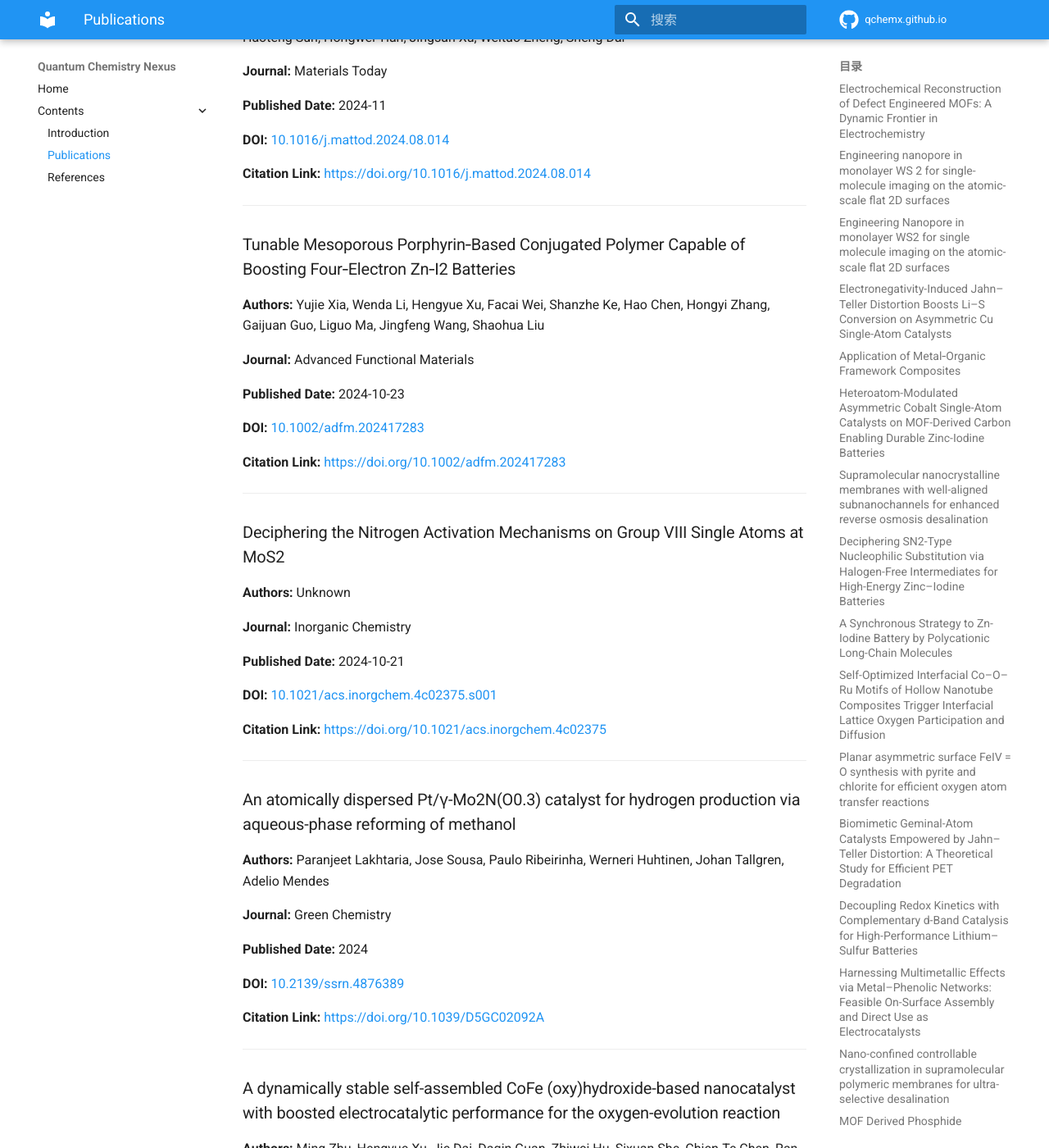
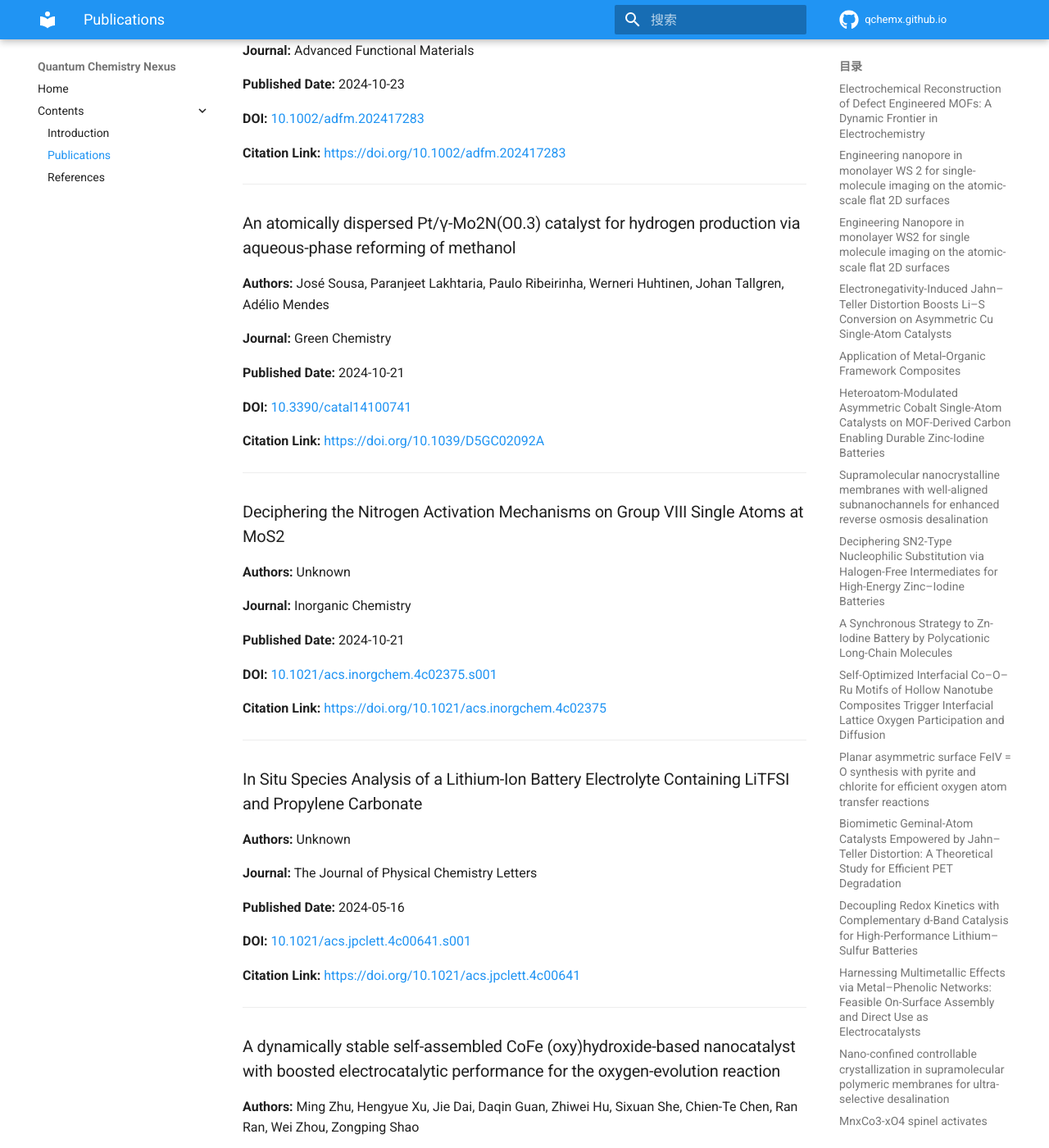
Before and after one commit to QChemX/qchemx.github.io, an MkDocs documentation site: the page built from docs/publications.md, in a window 1280 px wide and 1400 px high, scrolled down 19442 px. Shown: the whole window at 82% size. Built offline with MkDocs 1.6.1 and Material for MkDocs 9.7.7, drawn with Linux system fonts in a browser that asks for light colours; comment, search, counter and statistics services are not loaded; some of the changed text lies outside the part shown.

Commit message:
[orcid sync] Update publications

```diff
--- a/docs/publications.md
+++ b/docs/publications.md
@@ -246,22 +246,6 @@ This page was generated automatically.
 
 ---
 
-### MOF Derived Phosphide Nanocubes with Internal Heterojunction: A Study Powered by Single Entity Electrochemistry
-
-**Authors:** Zilong Chen, Hengyue Xu, Tingting Chen, Jiaqi Zhang, Songtao Zhang, Long Chen, Huan Pang, Zhongjie Huang
-
-**Journal:** Nano Letters
-
-**Published Date:** 2025-3-17
-
-**DOI:** [10.1021/acs.nanolett.5c00233](https://doi.org/10.1021/acs.nanolett.5c00233)
-
-**Citation Link:** [https://doi.org/10.1021/acs.nanolett.5c00233](https://doi.org/10.1021/acs.nanolett.5c00233)
-
-
-
----
-
 ### MnxCo3-xO4 spinel activates peroxymonosulfate for highly effective bisphenol A degradation with ultralow catalyst and persulfate usage
 
 **Authors:** Lu-Lu Zhou, Hengyue Xu, Yi-Han Sheng, Wei-Kang Wang, Juan Xu
@@ -481,6 +449,38 @@ This page was generated automatically.
 **DOI:** [10.1021/jacs.5c05786.s001](https://doi.org/10.1021/jacs.5c05786.s001)
 
 **Citation Link:** [https://doi.org/10.1021/jacs.5c05786](https://doi.org/10.1021/jacs.5c05786)
+
+
+
+---
+
+### MOF Derived Phosphide Nanocubes with Internal Heterojunction: A Study Powered by Single Entity Electrochemistry
+
+**Authors:** Unknown
+
+**Journal:** Nano Letters
+
+**Published Date:** 2025-03-26
+
+**DOI:** [10.1021/acs.nanolett.5c00233.s001](https://doi.org/10.1021/acs.nanolett.5c00233.s001)
+
+**Citation Link:** [https://doi.org/10.1021/acs.nanolett.5c00233](https://doi.org/10.1021/acs.nanolett.5c00233)
+
+
+
+---
+
+### Regulation of Rh Single-Atom Coordination for Enhanced Reverse Hydrogen Spillover and Efficient Electrochemical Dechlorination
+
+**Authors:** Unknown
+
+**Journal:** Journal of the American Chemical Society
+
+**Published Date:** 2025
+
+**DOI:** [10.1021/jacs.5c18184.s001](https://doi.org/10.1021/jacs.5c18184.s001)
+
+**Citation Link:** [https://doi.org/10.1021/JACS.5C18184](https://doi.org/10.1021/JACS.5C18184)
 
 
 
@@ -918,6 +902,22 @@ This page was generated automatically.
 
 ---
 
+### An atomically dispersed Pt/γ-Mo2N(O0.3) catalyst for hydrogen production via aqueous-phase reforming of methanol
+
+**Authors:** José Sousa, Paranjeet Lakhtaria, Paulo Ribeirinha, Werneri Huhtinen, Johan Tallgren, Adélio Mendes
+
+**Journal:** Green Chemistry
+
+**Published Date:** 2024-10-21
+
+**DOI:** [10.3390/catal14100741](https://doi.org/10.3390/catal14100741)
+
+**Citation Link:** [https://doi.org/10.1039/D5GC02092A](https://doi.org/10.1039/D5GC02092A)
+
+
+
+---
+
 ### Deciphering the Nitrogen Activation Mechanisms on Group VIII Single Atoms at MoS2
 
 **Authors:** Unknown
@@ -934,17 +934,17 @@ This page was generated automatically.
 
 ---
 
-### An atomically dispersed Pt/γ-Mo2N(O0.3) catalyst for hydrogen production via aqueous-phase reforming of methanol
+### In Situ Species Analysis of a Lithium-Ion Battery Electrolyte Containing LiTFSI and Propylene Carbonate
 
-**Authors:** Paranjeet Lakhtaria, Jose Sousa, Paulo Ribeirinha, Werneri Huhtinen, Johan Tallgren, Adelio Mendes
+**Authors:** Unknown
 
-**Journal:** Green Chemistry
+**Journal:** The Journal of Physical Chemistry Letters
 
-**Published Date:** 2024
+**Published Date:** 2024-05-16
 
-**DOI:** [10.2139/ssrn.4876389](https://doi.org/10.2139/ssrn.4876389)
+**DOI:** [10.1021/acs.jpclett.4c00641.s001](https://doi.org/10.1021/acs.jpclett.4c00641.s001)
 
-**Citation Link:** [https://doi.org/10.1039/D5GC02092A](https://doi.org/10.1039/D5GC02092A)
+**Citation Link:** [https://doi.org/10.1021/acs.jpclett.4c00641](https://doi.org/10.1021/acs.jpclett.4c00641)
 
 
 
```
Also changed, not shown: other parts of docs/publications.md (+0 -32 lines).
